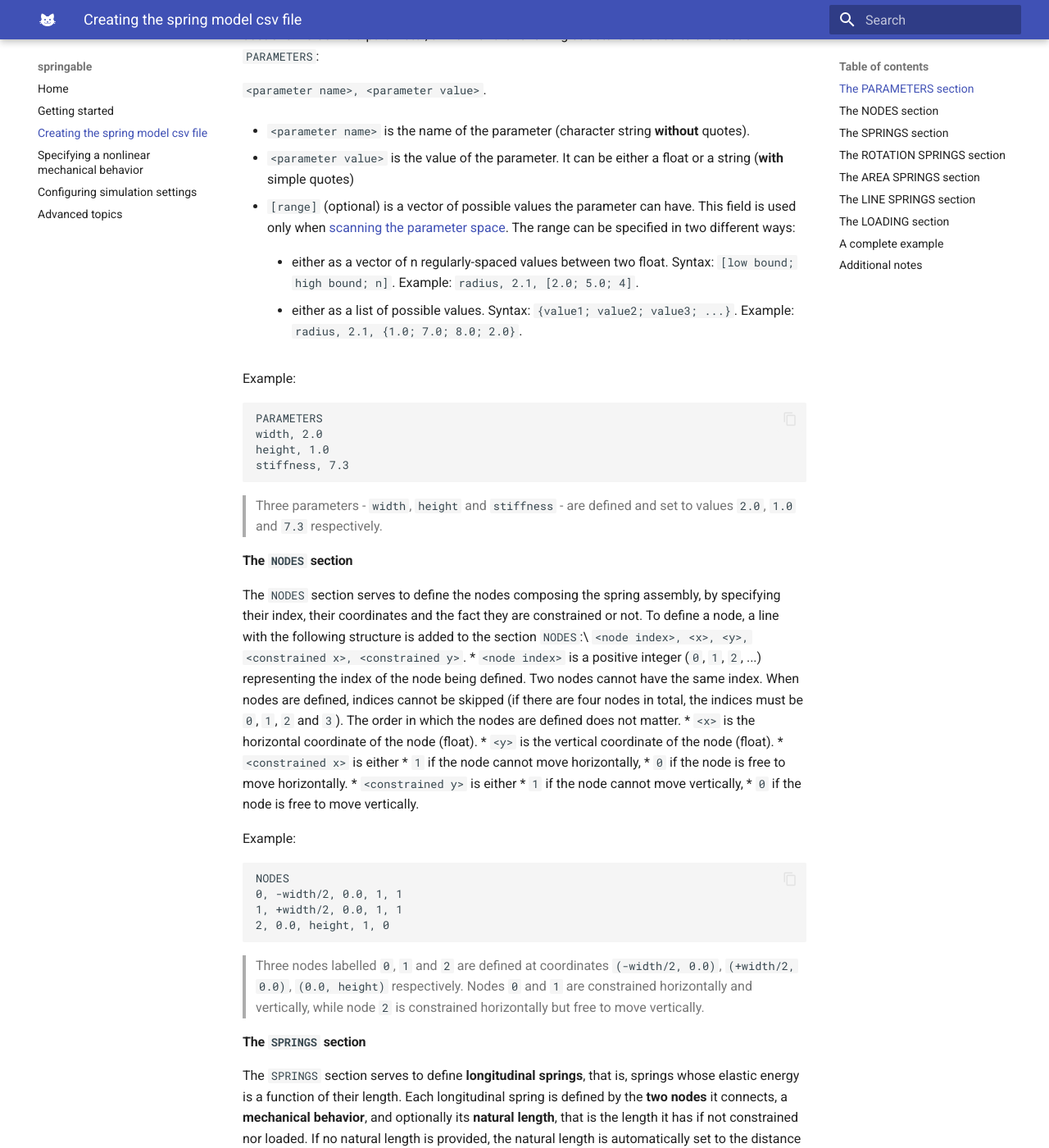
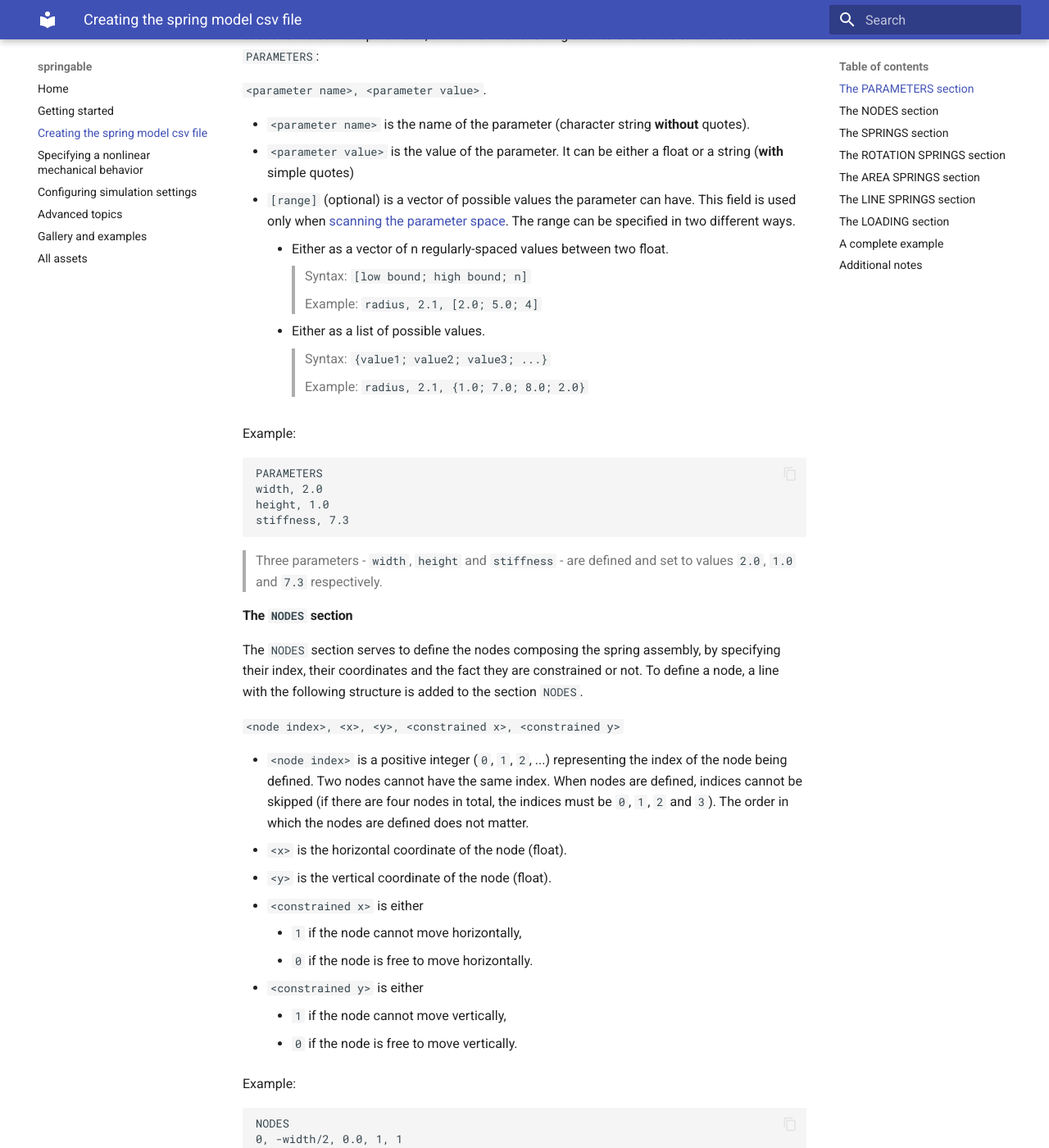
Before and after one commit to ducarme/springable, an MkDocs documentation site: the page built from docs/creating_the_spring_model_csv_file.md, in a window 1280 px wide and 1400 px high, scrolled down 1298 px. Shown: the whole window at 82% size. Built offline with MkDocs 1.6.1 and Material for MkDocs 9.7.7, drawn with Linux system fonts in a browser that asks for light colours; some of the changed text lies outside the part shown.

````diff
--- a/default_solver_settings.toml
+++ b/default_solver_settings.toml
@@ -2,7 +2,7 @@ reference_load_parameter = 0.05
 radius = 0.05
 i_max = 5_000  # max number of increments to reach the prescribed force
 
-detect_critical_points = true
+detect_critical_points = false
 bifurcate_at_simple_bifurcations = false  # only has an effect if 'detect_critical_points' is enabled
 show_warnings = false
 verbose = true
--- a/docs/creating_the_spring_model_csv_file.md
+++ b/docs/creating_the_spring_model_csv_file.md
@@ -56,14 +56,17 @@ The `PARAMETERS` section serves to define some parameters that can be used to in
 `<parameter name>, <parameter value>`.
 
 * `<parameter name>` is the name of the parameter (character string **without** quotes).
-
 * `<parameter value>` is the value of the parameter. It can be either a float or a string (**with** simple quotes)
-
-* `[range]` (optional) is a vector of possible values the parameter can have. This field is used only when [scanning the parameter space](#scanning-parameters). The range can be specified in two different ways:
-
-    * either as a vector of n regularly-spaced values between two float. Syntax: `[low bound; high bound; n]`. Example: `radius, 2.1, [2.0; 5.0; 4]`.
-
-    * either as a list of possible values. Syntax: `{value1; value2; value3; ...}`. Example: `radius, 2.1, {1.0; 7.0; 8.0; 2.0}`.
+* `[range]` (optional) is a vector of possible values the parameter can have. This field is used only when [scanning the parameter space](advanced_topics.md/#scanning-parameters).
+The range can be specified in two different ways.
+    * Either as a vector of n regularly-spaced values between two float.
+    > Syntax: `[low bound; high bound; n]`
+    >
+    > Example: `radius, 2.1, [2.0; 5.0; 4]`
+    * Either as a list of possible values.
+    > Syntax: `{value1; value2; value3; ...}`
+    >
+    > Example: `radius, 2.1, {1.0; 7.0; 8.0; 2.0}`
 
 Example:
 ```csv
@@ -77,18 +80,20 @@ stiffness, 7.3
 
 #### The `NODES` section
 The `NODES` section serves to define the nodes composing the spring assembly, by specifying their index,
-their coordinates and the fact they are constrained or not. To define a node, a line with the following structure is added to the section `NODES`:\
-`<node index>, <x>, <y>, <constrained x>, <constrained y>`.
+their coordinates and the fact they are constrained or not. To define a node, a line with the following structure is added to the section `NODES`.
+
+`<node index>, <x>, <y>, <constrained x>, <constrained y>`
+
 * `<node index>` is a positive integer (`0`, `1`, `2`, ...) representing the index of the node being defined. Two nodes cannot have the same index.
 When nodes are defined, indices cannot be skipped (if there are four nodes in total, the indices must be `0`, `1`, `2` and `3`). The order in which the nodes are defined does not matter.
 * `<x>` is the horizontal coordinate of the node (float).
 * `<y>` is the vertical coordinate of the node (float).
 * `<constrained x>` is either
-  * `1` if the node cannot move horizontally,
-  * `0` if the node is free to move horizontally.
+    * `1` if the node cannot move horizontally,
+    * `0` if the node is free to move horizontally.
 * `<constrained y>` is either
-  * `1` if the node cannot move vertically,
-  * `0` if the node is free to move vertically.
+    * `1` if the node cannot move vertically,
+    * `0` if the node is free to move vertically.
 
 Example:
 ```csv
@@ -112,8 +117,10 @@ The mechanical behavior describes its intrinsic axial force-displacement relatio
 (the spring follows [Hooke's law](https://en.wikipedia.org/wiki/Hooke%27s_law)) or a nonlinear one
 (see section [Specifying a nonlinear mechanical behavior](#specifying-a-nonlinear-mechanical-behavior)).
 
-To define a longitudinal spring, a line with the following structure is added to the section `SPRINGS`:\
-`<node index>-<node index>, <mechanical behavior>, [natural length]`.
+To define a longitudinal spring, a line with the following structure is added to the section `SPRINGS`.
+
+`<node index>-<node index>, <mechanical behavior>, [natural length]`
+
 * `<node index>` is the index of one of the node connected to the spring.
 * `<node index>` is the index of the other node connected to the spring.
 * `<mechanical behavior>` is the axial mechanical behavior of the spring. To specify a **linear** longitudinal spring,
@@ -128,9 +135,9 @@ SPRINGS
 0-2, stiffness
 1-2, stiffness
 ```
->Two linear longitudinal springs are defined. Both are characterized by the spring constant value `stiffness`.
-No natural length was provided, so their natural length will be automatically set to the distance between nodes `0`
-and `2`, and between nodes `1` and `2` as defined in the section `NODES`, respectively.
+> Two linear longitudinal springs are defined. Both are characterized by the spring constant value `stiffness`.
+> No natural length was provided, so their natural length will be automatically set to the distance between nodes `0`
+> and `2`, and between nodes `1` and `2` as defined in the section `NODES`, respectively.
 
 #### The `ROTATION SPRINGS` section
 The `ROTATION SPRINGS` section serves to define **rotation springs**
@@ -145,8 +152,10 @@ three specified nodes. The mechanical behavior describes its intrinsic (torque)-
 (the rotation spring follows [Hooke's law](https://en.wikipedia.org/wiki/Hooke%27s_law)) or a nonlinear one
 (see section [Specifying a nonlinear mechanical behavior](#specifying-a-nonlinear-mechanical-behavior)).
 
-To define a rotation spring, a line with the following structure is added to the section `ROTATION SPRINGS`:\
-`<node index>-<node index>-<node index>, <mechanical behavior>, [natural angle]`.
+To define a rotation spring, a line with the following structure is added to the section `ROTATION SPRINGS`.
+
+`<node index>-<node index>-<node index>, <mechanical behavior>, [natural angle]`
+
 * `<node index>` is the index of node A.
 * `<node index>` is the index of node B.
 * `<node index>` is the index of node C.
@@ -180,8 +189,10 @@ n specified nodes. The mechanical behavior describes its intrinsic (2d-pressure)
 (the area spring follows [Hooke's law](https://en.wikipedia.org/wiki/Hooke%27s_law)) or a nonlinear one
 (see section [Specifying a nonlinear mechanical behavior](#specifying-a-nonlinear-mechanical-behavior)).
 
-To define an area spring, a line with the following structure is added to the section `AREA SPRINGS`:\
-`<node index>-<node index>-<node index>-..., <mechanical behavior>, [natural area]`.
+To define an area spring, a line with the following structure is added to the section `AREA SPRINGS`.
+
+`<node index>-<node index>-<node index>-..., <mechanical behavior>, [natural area]`
+
 * `<node index>` is the index of a first node that form the boundary of the polygon,
 * `<node index>` is the index of the second node, following the first node along the boundary (clockwise or counter-clockwise),
 * `<node index>` is the index of the third node following the second node along the boundary (clockwise or counter-clockwise),
@@ -194,7 +205,7 @@ area defined by the n nodes as created in the `NODES` section.
 
 !!! note
     To define an area spring associated to a **[polygon with holes](https://en.wikipedia.org/wiki/Polygon_with_holes)**,
-    please refer to [Area springs with holes](#area-spring-with-holes) paragraph in the [Advanced topics](#advanced-topics).
+    please refer to [Area springs with holes](advanced_topics.md/#area-spring-with-holes) paragraph in the [Advanced topics](advanced_topics.md).
 
 
 Example:
@@ -220,8 +231,10 @@ n specified nodes. The mechanical behavior describes its intrinsic tension-displ
 (the line spring follows [Hooke's law](https://en.wikipedia.org/wiki/Hooke%27s_law)) or a nonlinear one
 (see section [Specifying a nonlinear mechanical behavior](#specifying-a-nonlinear-mechanical-behavior)).
 
-To define a line spring, a line with the following structure is added to the section `LINE SPRINGS`:\
-`<node index>-<node index>-<node index>-..., <mechanical behavior>, [natural length]`.
+To define a line spring, a line with the following structure is added to the section `LINE SPRINGS`.
+
+`<node index>-<node index>-<node index>-..., <mechanical behavior>, [natural length]`
+
 * `<node index>` is the index of a first node that form the polygonal chain,
 * `<node index>` is the index of the second node, following the first node along the chain,
 * `<node index>` is the index of the third node following the second node along the chain,
--- a/mkdocs.yml
+++ b/mkdocs.yml
@@ -1,10 +1,6 @@
 site_name: springable
 theme:
     name: material
-    icon:
-      logo: material/cat
-    favicon:
-      logo: material/cat
     language: en
     direction: ltr
     palette:
@@ -19,8 +15,12 @@ nav:
   - specifying_a_nonlinear_mechanical_behavior.md
   - configuring_simulation_settings.md
   - advanced_topics.md
+  - gallery_and_examples.md
+  - all_assets.md
 
 markdown_extensions:
+  - attr_list
+  - md_in_html
   - admonition
   - pymdownx.details
   - pymdownx.arithmatex:
````
Also changed, not shown: other parts of docs/creating_the_spring_model_csv_file.md (+1 -1 lines), README.md (+1 -1 lines), docs/all_assets.md (added, +5 -0 lines), docs/configuring_simulation_settings.md (+18 -21 lines), docs/gallery_and_examples.md (added, +5 -0 lines), docs/getting_started.md (+20 -7 lines), docs/index.md (+7 -2 lines), docs/specifying_a_nonlinear_mechanical_behavior.md (+11 -8 lines), 6 other files.
